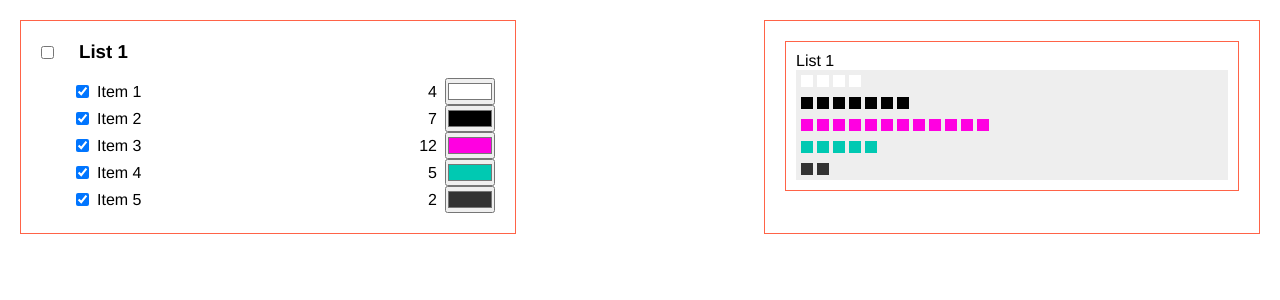
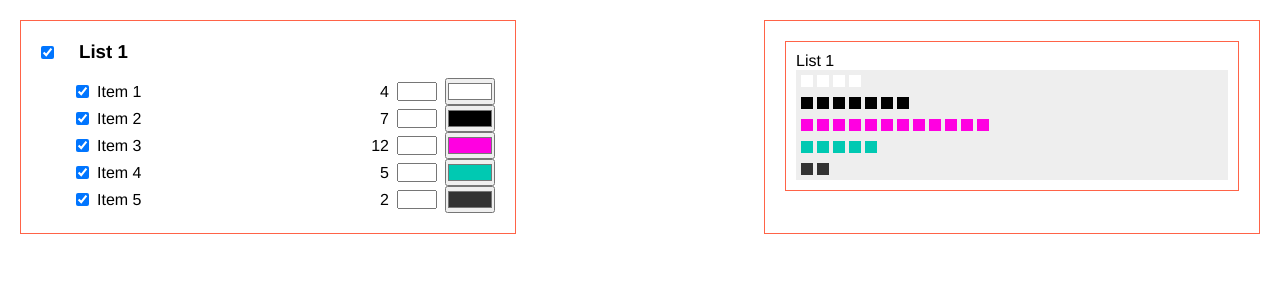
Before and after one commit to mrLittle-Boner/check-this-out, a Vue app: page / in a window 1280 px wide. Shown: the top 300 px of the page. Built offline with nearby package versions, Linux system fonts and the light colour scheme.

Commit message:
add functionality

```diff
--- a/src/App.vue
+++ b/src/App.vue
@@ -5,6 +5,8 @@
       :id="list.id" :items="list.items"
       @changeColor="changeColor"
       @toggleItemSelect="toggleItemSelect"
+      @changeCount="changeCount"
+      @toggleAllItems="toggleAllitems"
     />
   </div>
 
@@ -13,6 +15,7 @@
       v-for="list in lists" :key="list.id"
       :id="list.id"
       :items="list.items"
+      @deleteSquare="deleteSquare"
     />
   </div>
 </template>
@@ -34,7 +37,7 @@ export default {
           {count:5, color:'#00c9b2', isSelected: true},
           {count:2, color:'#333333', isSelected: true}
         ]
-      }
+      },
     ])
 
     function changeColor(listId,itemInedx,newColor) {
@@ -45,6 +48,19 @@ export default {
       })
     }
 
+    function changeCount(listId,itemInedx,newCount){
+      if(newCount < 0) {
+        alert("New value should be more or equal to 0")
+      }
+      else {
+        lists.value.map(list => {
+          if(list.id === listId) {
+            list.items[itemInedx].count = newCount
+          }
+        })
+      }
+    }
+
     function toggleItemSelect(listId,itemInedx) {
       lists.value.map(list => {
         if(list.id === listId) {
@@ -53,7 +69,28 @@ export default {
       })
     }
 
-    return { lists, changeColor, toggleItemSelect }
+    function deleteSquare(listId,itemInedx) {
+      lists.value.map(list => {
+        if(list.id === listId) {
+          list.items[itemInedx].count--
+        }
+      })
+    }
+
+    function toggleAllitems(listId){
+      lists.value.map(list => {
+        const isAllItemsSelected = list.items.every(item => item.isSelected)
+        console.log(isAllItemsSelected)
+        if(list.id === listId && isAllItemsSelected) {
+          list.items.map(item => item.isSelected = false)
+        }
+        if(list.id === listId && !isAllItemsSelected) {
+          list.items.map(item => item.isSelected = true)
+        }
+      })
+    }
+
+    return { lists, changeColor, toggleItemSelect, deleteSquare, changeCount, toggleAllitems }
   },
 }
 </script>
--- a/src/components/ListControls.vue
+++ b/src/components/ListControls.vue
@@ -1,9 +1,15 @@
 <template>
   <div class="list">
-    <div class="list__title">
-      <input type="checkbox">
+    <label class="list__title">
+      <input
+        class="list__checkbox"
+        :class="{'list__checkbox--semicecked': !isAllItemsChecked && isSomeItemsChecked}"
+        type="checkbox"
+        :checked="isAllItemsChecked"
+        @change="$emit('toggleAllItems', id)"
+      >
       <h3>List {{ id }}</h3>
-    </div>
+    </label>
 
     <ul class="list__items">
       <li class="list__item" v-for="(item,index) in items" :key="index">
@@ -18,10 +24,17 @@
         <div class="list__item-controls">
           <span class="list__item-count">{{ item.count }}</span>
           <input
+            class="list__item-newcount"
+            type="number"
+            min="1"
+            required
+            @change="(e) => $emit('changeCount', id, index, e.target.valueAsNumber)"
+          >
+          <input
             class="list__item-color"
             type="color"
             v-model="item.color"
-            @change="(e) => $emit('changeColor', id,index, e.target.value)"
+            @change="(e) => $emit('changeColor', id, index, e.target.value)"
           >
         </div>
       </li>
@@ -30,9 +43,10 @@
 </template>
 
 <script>
+import { computed } from '@vue/reactivity'
 
 export default {
-  emits:['changeColor', 'toggleItemSelect'],
+  emits:['changeColor', 'toggleItemSelect','changeCount', 'toggleAllItems'],
   props: {
     items: {
       type: Array,
@@ -43,11 +57,16 @@ export default {
       required: true
     }
   },
-  setup(){
-    function showmeevent(e){
-      console.log(e)
-    }
-    return { showmeevent }
+  setup(props){
+    const isAllItemsChecked = computed(() => {
+      return props.items.every(item => item.isSelected)
+    })
+
+    const isSomeItemsChecked = computed(() => {
+      return props.items.some(item => item.isSelected)
+    })
+
+    return { isAllItemsChecked, isSomeItemsChecked }
   }
 }
 </script>
@@ -77,4 +96,29 @@ export default {
   align-items: center;
   gap: 8px;
 }
+.list__item-newcount {
+  width: 40px ;
+}
+.list__item-newcount::-webkit-outer-spin-button,
+.list__item-newcount::-webkit-inner-spin-button {
+  -webkit-appearance: none;
+  margin: 0;
+}
+.list__item-newcount[type=number] {
+  -moz-appearance: textfield;
+}
+
+.list__checkbox {
+  position: relative;
+}
+
+.list__checkbox--semicecked::before {
+    position: absolute;
+    top: 4px;
+    left: 4px;
+    width: 5px;
+    height: 5px;
+    content: " ";
+    background-color: black;
+}
 </style>
--- a/src/components/ListView.vue
+++ b/src/components/ListView.vue
@@ -2,14 +2,16 @@
   <ul class="view">
     <li class="view__title">List {{ id }}</li>
     <li
-    v-for="(item,index) in items"
-    class="view__item"
-    :class="{'view__item--hide': !item.isSelected}"
-    :key="index">
+      v-for="(item,index) in items"
+      class="view__item"
+      :class="{'view__item--hide': !item.isSelected || item.count < 1}"
+      :key="index"
+    >
       <span
         class="view__square"
         :style="{'background-color': item.color}"
         v-for="n in item.count" :key="n"
+        @click="$emit('deleteSquare', id,index)"
       ></span>
     </li>
   </ul>
@@ -17,6 +19,7 @@
 
 <script>
 export default {
+  emits:['deleteSquare'],
   props: {
     id: {
       type:Number,
```
